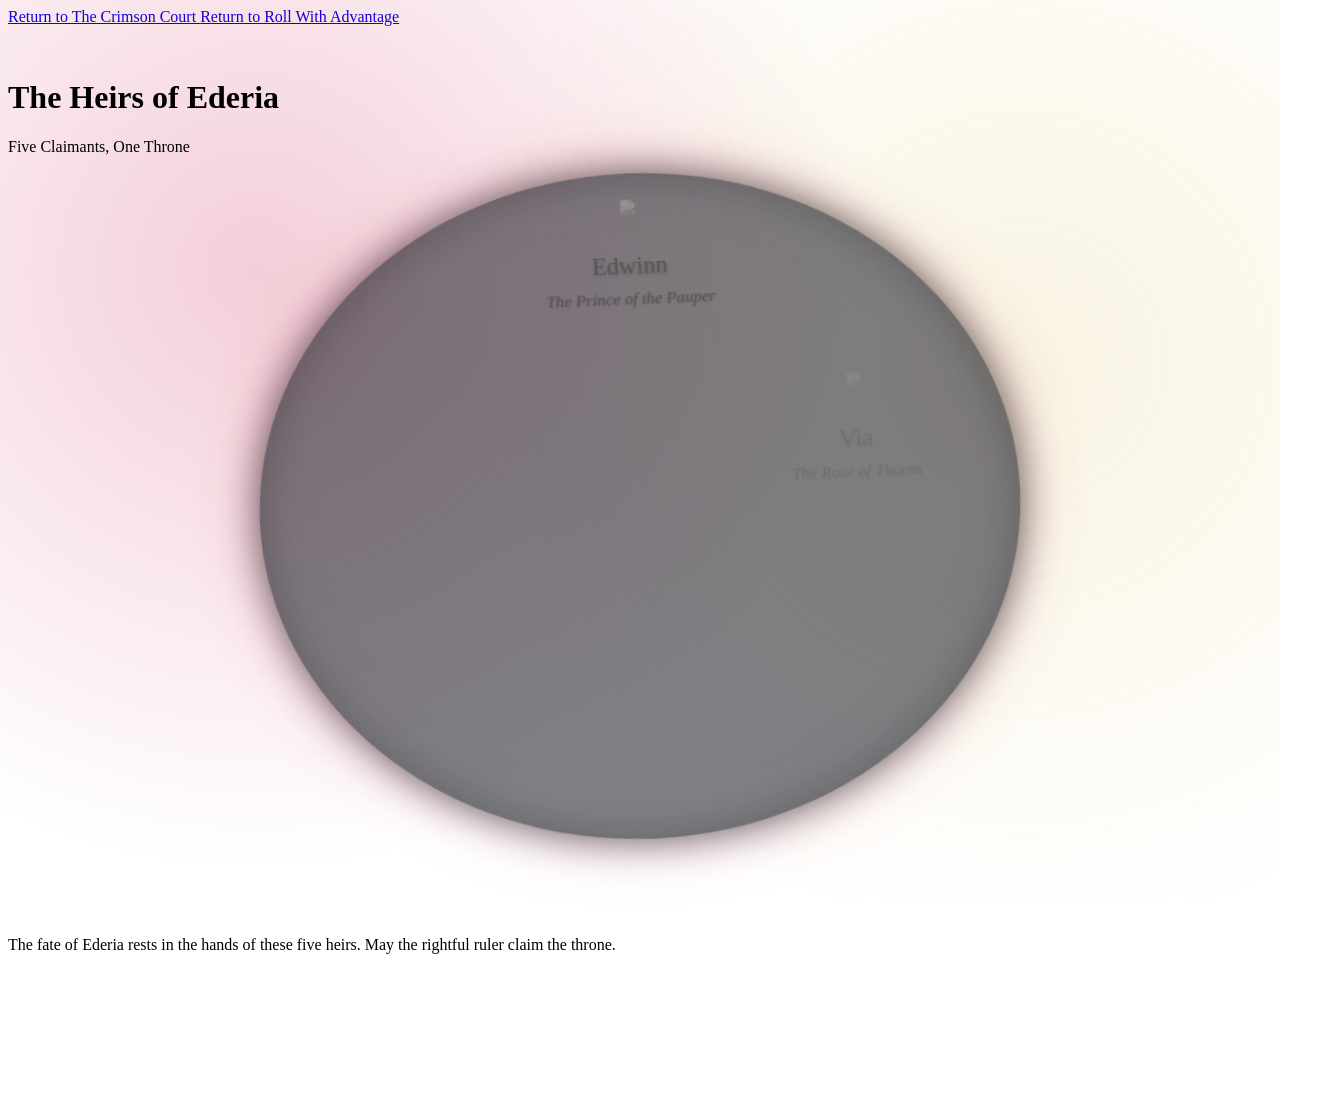
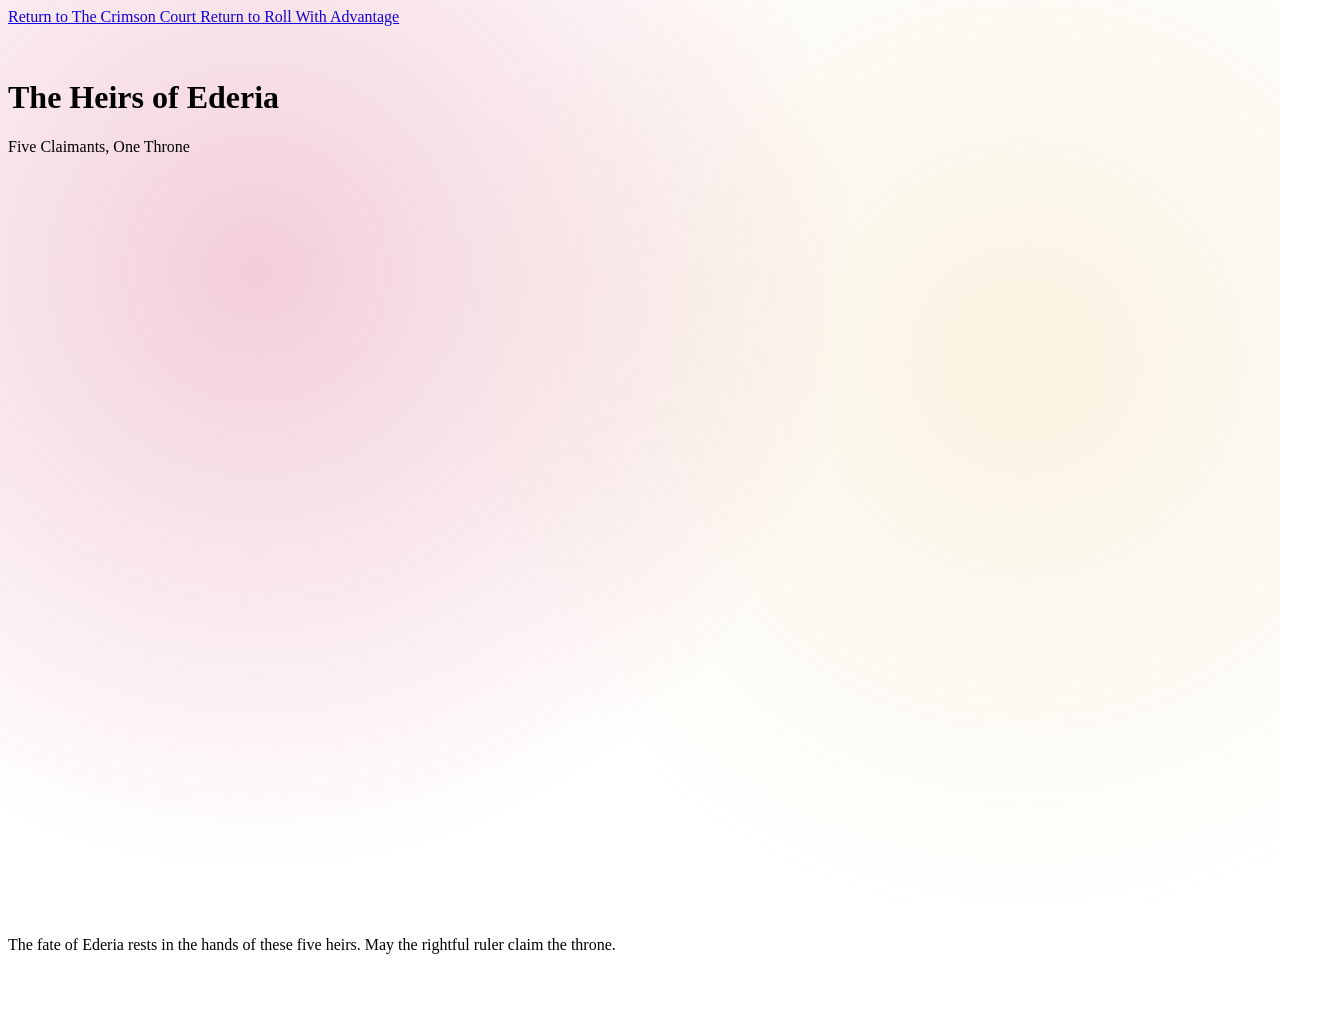

Fix detailed heir view overflow into footer

--- a/public/css/heirs.css
+++ b/public/css/heirs.css
@@ -406,7 +406,8 @@ DETAILED HEIR VIEW
     left: 0;
     width: 100%;
     height: 100%;
-    padding: 8rem 2rem 4rem;
+    padding: 2rem 2rem 4rem;
+    overflow-y: auto;
     opacity: 0;
     pointer-events: none;
     transition: opacity var(--detailed-view-transition) ease;
